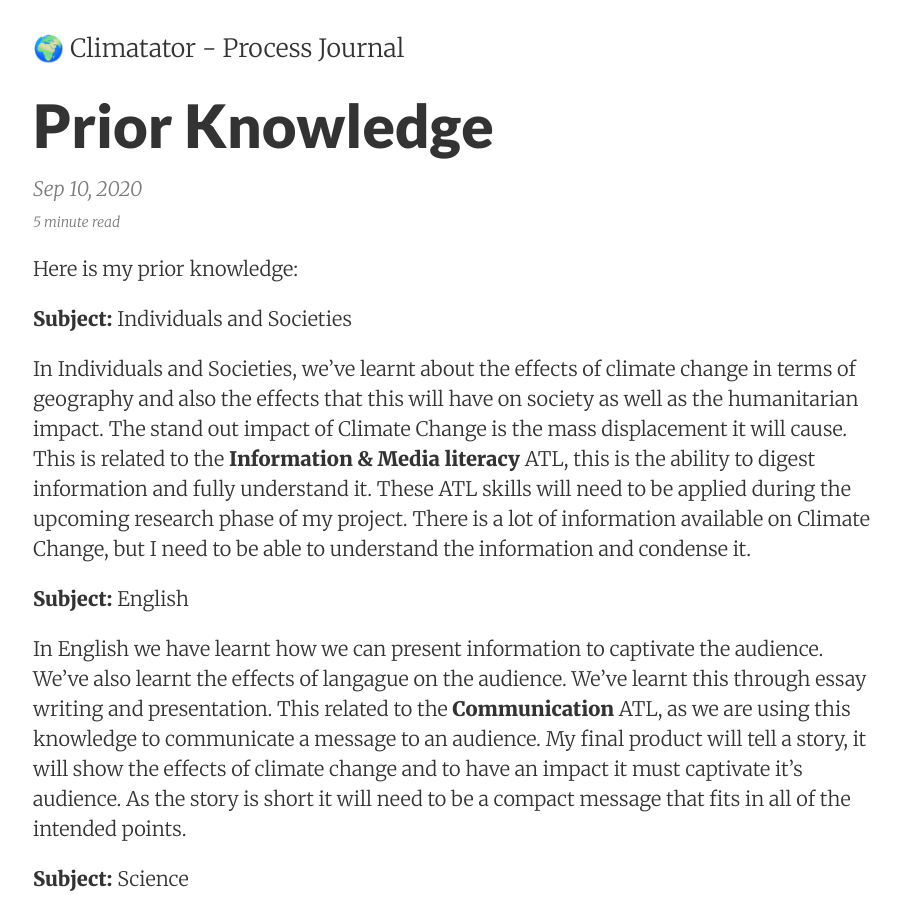
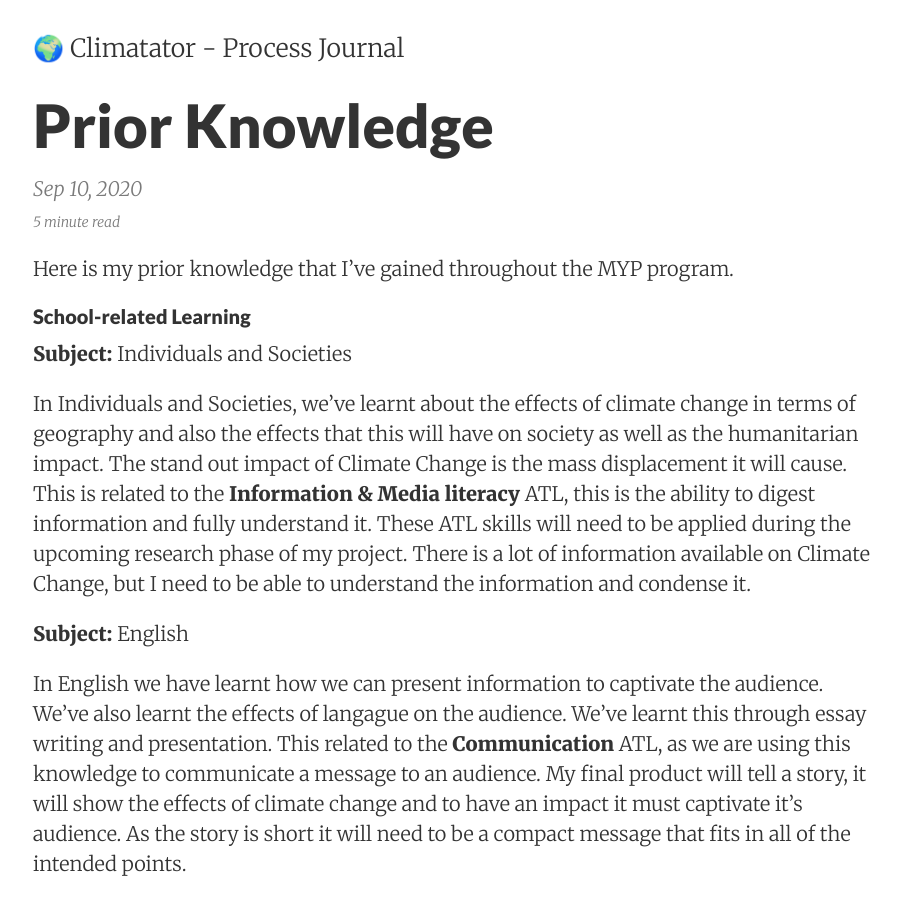
Before and after one commit to sampoder/climatator, a Jekyll site: the page built from journal/_posts/2020-09-10-prior-knowledge.md, in a window 1280 px wide and 900 px high. Shown: the whole window, without its empty margins (187-1088 px from the left). Built offline with Jekyll 4.4.1, drawn with Linux system fonts in a browser that asks for light colours.

Commit message:
Update 2020-09-10-prior-knowledge.md

```diff
--- a/journal/_posts/2020-09-10-prior-knowledge.md
+++ b/journal/_posts/2020-09-10-prior-knowledge.md
@@ -5,7 +5,9 @@
 summary: Explains prior knowledge I've gained during the MYP
 ---
 
-Here is my prior knowledge:
+Here is my prior knowledge that I've gained throughout the MYP program.
+
+#### School-related Learning
 
 **Subject:** Individuals and Societies
 
@@ -27,8 +29,7 @@
 
 In Music, we have learnt about creating immersive sound experiences and matching the sounds to the surroundings. This is related to the ATL of **Transfer**, as it involves transferring my musical knowledge and applying it to build on top of a project. I will need to use this ATL a lot during this process as the knowledge that I will be applying will come from many different subjects so bringing them together cohesively will be important.
 
-
-
+#### External Learning
 
 | **Other life-experiences**                                   | **Specific knowledge** | **ATL Skill(s)**| **Application**   |
 | Programming | I have built quite a few pieces of software, including hardware projects with the Raspberry Pi and Arduino.  I can apply my knowledge of programming in Python to creating the desired product. | This requires a lot of **organisation**, as you need to keep your code organised to allow yourself to continue coding. It also requires a lot of **creative thinking** as you have to come up with solutions to issues you face and problem solve. | I will likely be working with a massive code base that consists of a lot of different files running on different machines, it will be important to keep this organised. I will also likely face a lot of bugs in my code, face problems I’ve never solved before.. for this I will need to think of creative solutions. |
```
